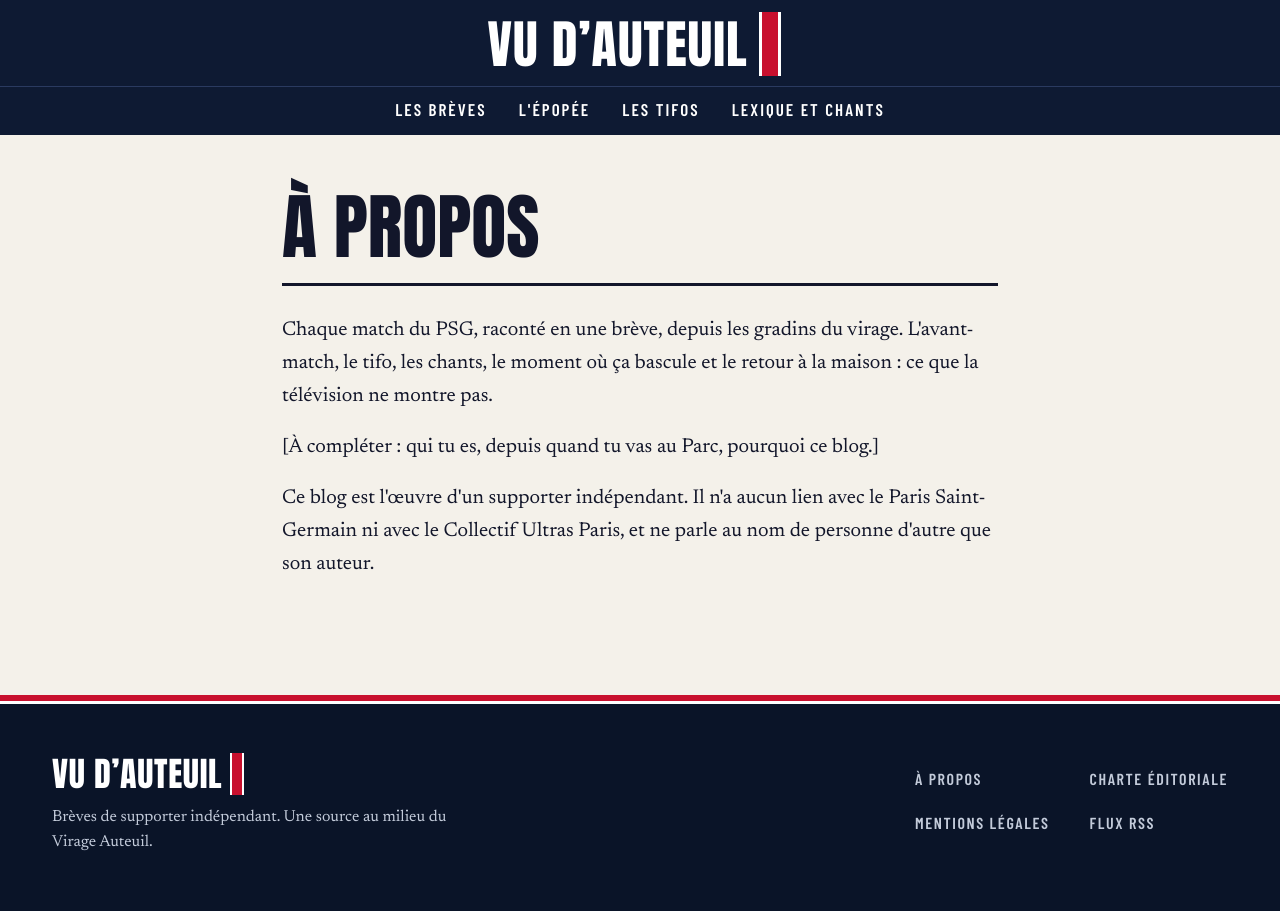
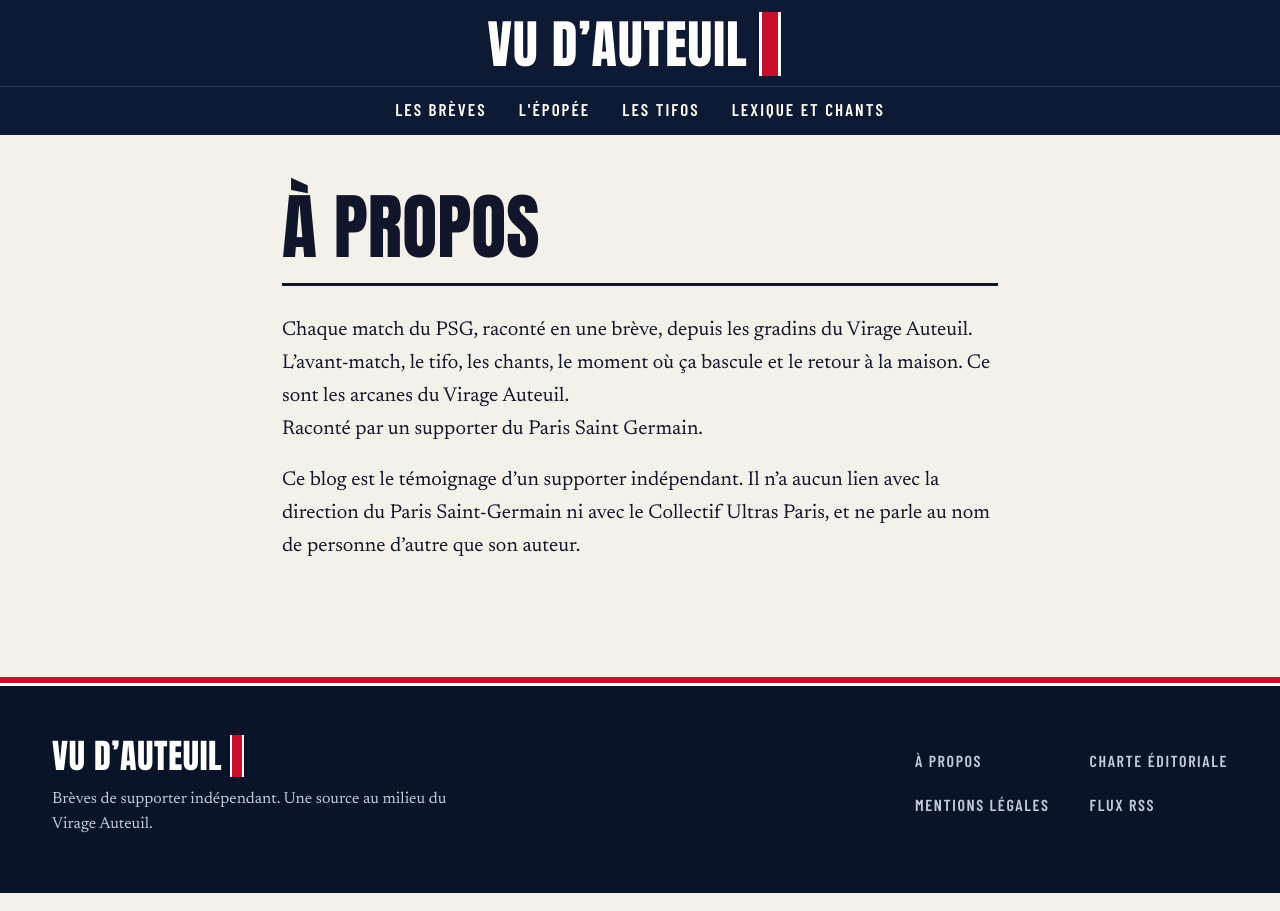
Before and after one commit to vudauteuil/vudauteuil.github.io, a Jekyll site: the page built from pages/a-propos.md, in a window 1280 px wide. Built offline with Jekyll 4.4.1, drawn with Linux system fonts in a browser that asks for light colours.

Commit message:
Update pages/a-propos.md (via Pages CMS)

```diff
--- a/pages/a-propos.md
+++ b/pages/a-propos.md
@@ -1,9 +1,8 @@
 ---
-title: "À propos"
+title: À propos
 permalink: /a-propos/
 ---
-<p>Chaque match du PSG, raconté en une brève, depuis les gradins du virage. L'avant-match, le tifo, les chants, le moment où ça bascule et le retour à la maison : ce que la télévision ne montre pas.</p>
+Chaque match du PSG, raconté en une brève, depuis les gradins du Virage Auteuil. L'avant-match, le tifo, les chants, le moment où ça bascule et le retour à la maison. Ce sont les arcanes du Virage Auteuil.
+Raconté par un supporter du Paris Saint Germain.
 
-<p>[À compléter : qui tu es, depuis quand tu vas au Parc, pourquoi ce blog.]</p>
-
-<p>Ce blog est l'œuvre d'un supporter indépendant. Il n'a aucun lien avec le Paris Saint-Germain ni avec le Collectif Ultras Paris, et ne parle au nom de personne d'autre que son auteur.</p>
+Ce blog est le témoignage d'un supporter indépendant. Il n'a aucun lien avec la direction du Paris Saint-Germain ni avec le Collectif Ultras Paris, et ne parle au nom de personne d'autre que son auteur.
```
